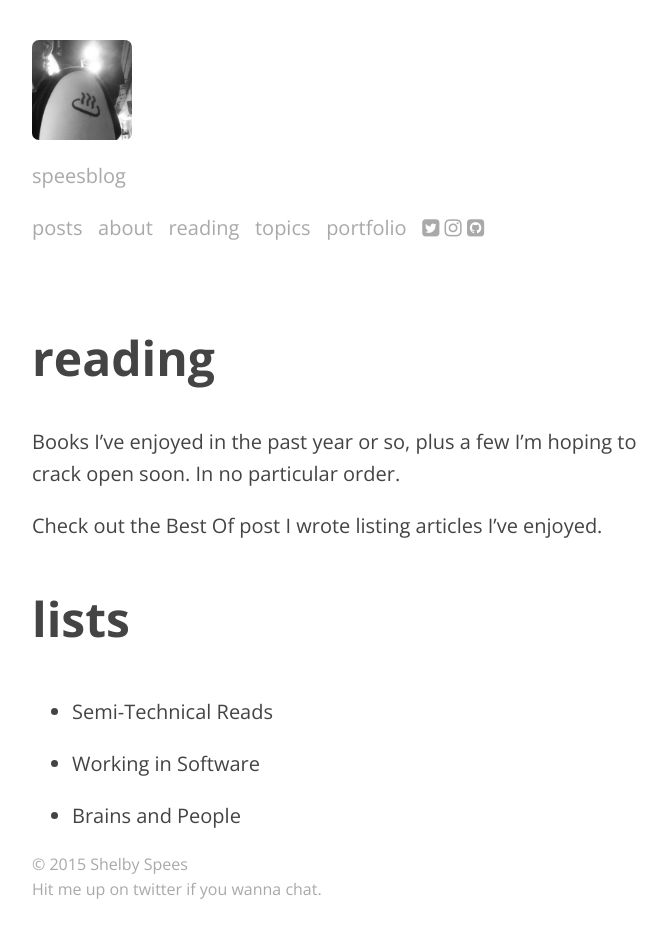
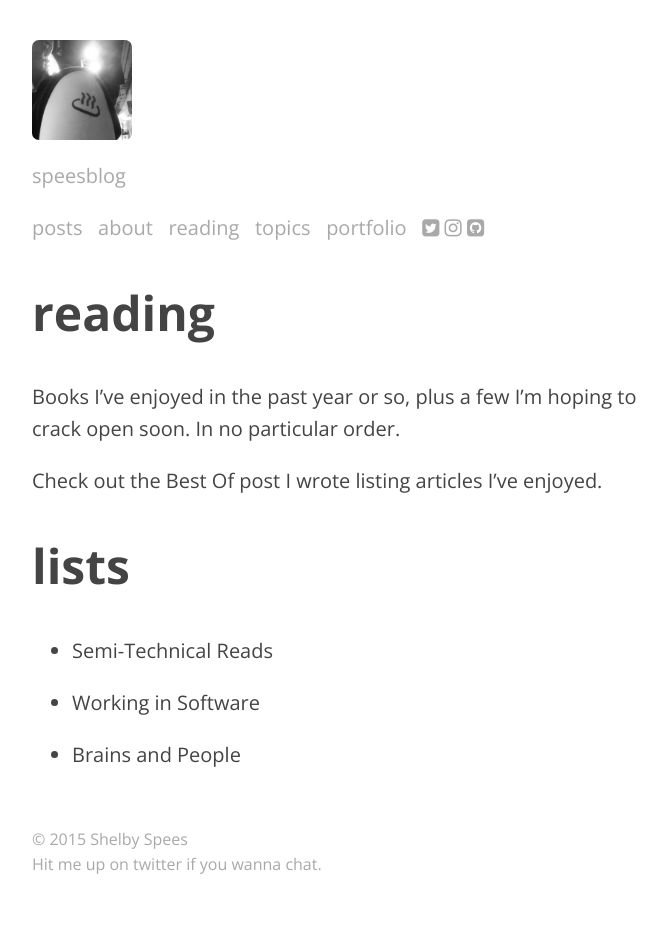
Before and after one commit to shelbyspees/speesblog, a Jekyll site: the page built from reading.md, in a window 1280 px wide. Shown: the whole page, without its empty margins (283-950 px from the left). Built offline with Jekyll 4.4.1, drawn with Linux system fonts in a browser that asks for light colours; nearby versions of some CDN libraries; comment, search, counter and statistics services are not loaded; after the commit the page ends 918 px from its top, so only the background shows below that.

Commit message:
Tinker with reading page paths, fix margins

```diff
--- a/_config.yml
+++ b/_config.yml
@@ -1,11 +1,6 @@
 title:            speesblog
 description:      my external brain.
 url:              http://speesbag.me
-# signoff:          # Your name.
-# disqus_shortname: # disqus comment thread for post header options. ( leave blank if unwanted. )
-# facebook_appid:   # appid for like button, remove from /_includes/share.html if unwanted.
-# google_analytics: # set tracking, remove from /javascripts/basic.js if unwanted.
-
 baseurl:
 
 links:
@@ -19,6 +14,7 @@
     url:          /topics
   - name:         portfolio
     url:          http://shelbyspees.me
+
 highlighter:      pygments
 permalink:        pretty
 markdown:         kramdown
--- a/css/style.css
+++ b/css/style.css
@@ -9,7 +9,6 @@
 }
 
 h1, h2, h3 { line-height: 1.2em; font-size: -webkit-xxx-large; }
-h1 { padding-top: 45px; }
 
 strong {
     font-weight: 700;
@@ -26,6 +25,10 @@
     border-radius: 7px;
 }
 
+article {
+	margin-bottom: 56px;
+}
+
 .no-bullet {
     list-style: none;
 }
@@ -38,6 +41,13 @@
 	width: 120px;
 	text-align: right;
 	vertical-align: top;
+}
+
+.book-cover {
+  display: block;
+  width: 200px;
+  margin-left: 0;
+  margin-right: auto;
 }
 
 header, footer, .links {
--- a/reading.md
+++ b/reading.md
@@ -8,7 +8,7 @@
 
 Check out the <a href="{{ site.url }}best_practices/2015/04/10/best-of/">Best Of</a> post I wrote listing articles I've enjoyed.
 
-###lists
+##lists
 
 - <a href="{{ site.baseurl }}/reading/tech">Semi-Technical Reads</a>
 
```
